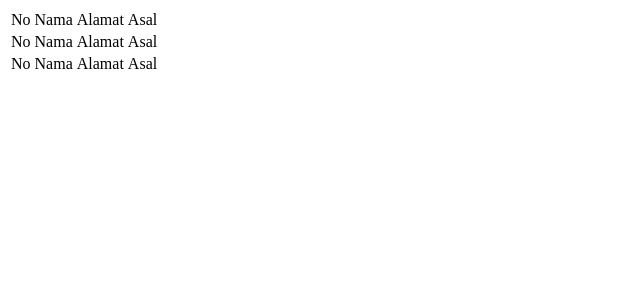
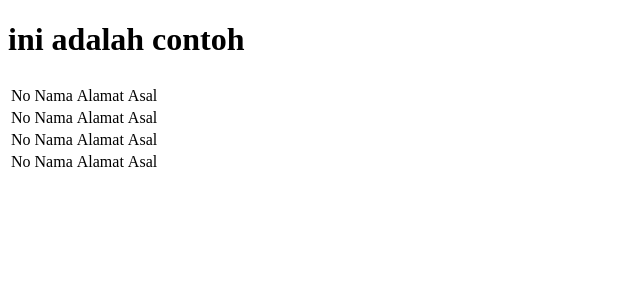
Before and after one commit to efhal/project-git, a PHP site: page / in a window 1280 px wide. Shown: the top 300 px of the page, without its empty margins (0-640 px from the left). Run offline with PHP 8.4, Linux system fonts and the light colour scheme.

Commit message:
Update master

```diff
--- a/index.php
+++ b/index.php
@@ -5,10 +5,16 @@
 <title>HTML</title>
 </head>
 <body>
-
-
-
+<h1>ini adalah contoh</h1>
 <table>
+	<th>
+	<tr>
+		<td>No</td>
+		<td>Nama</td>
+		<td>Alamat</td>
+		<td>Asal</td>
+	</tr>
+	</th>
 	<tr>
 		<td>No</td>
 		<td>Nama</td>
```
